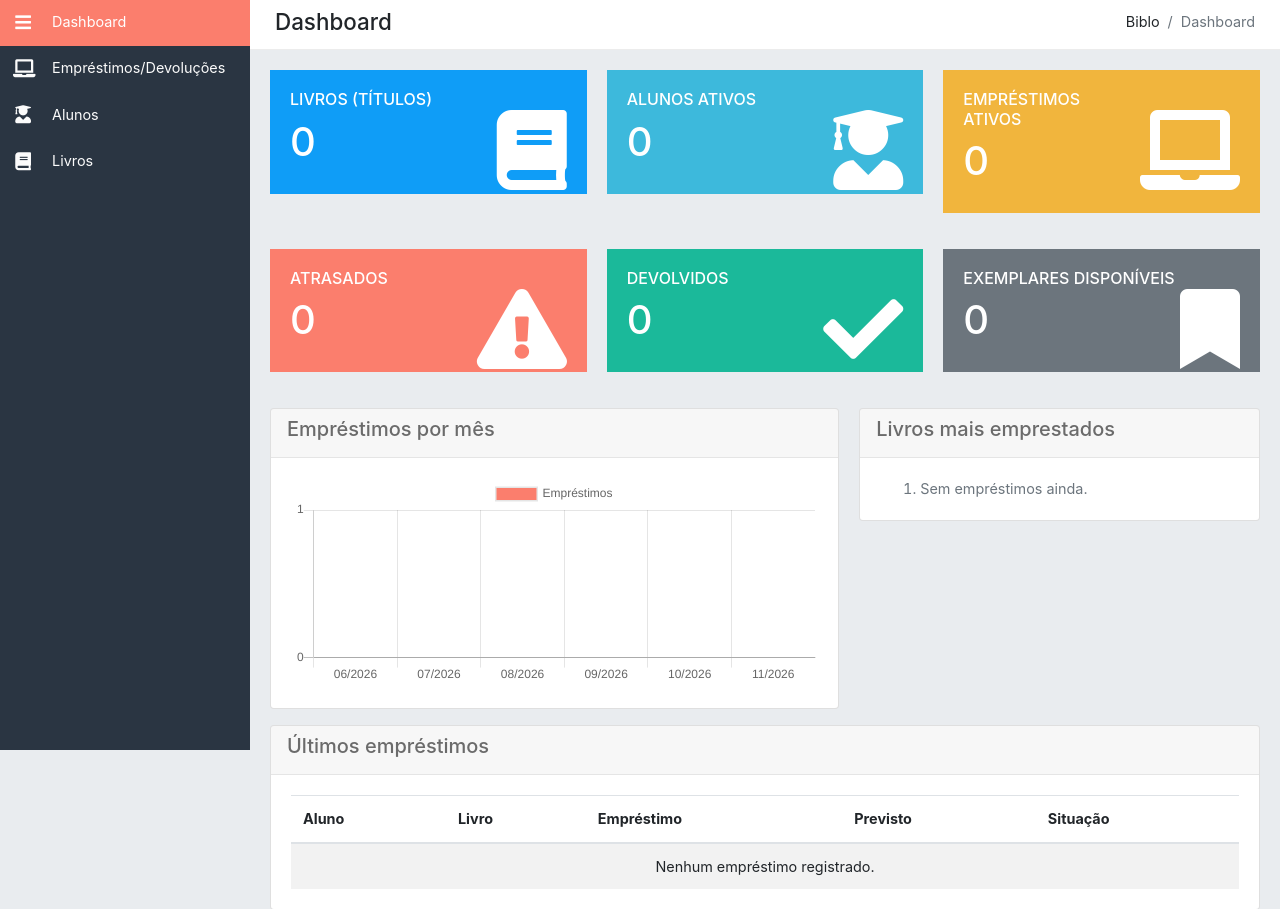
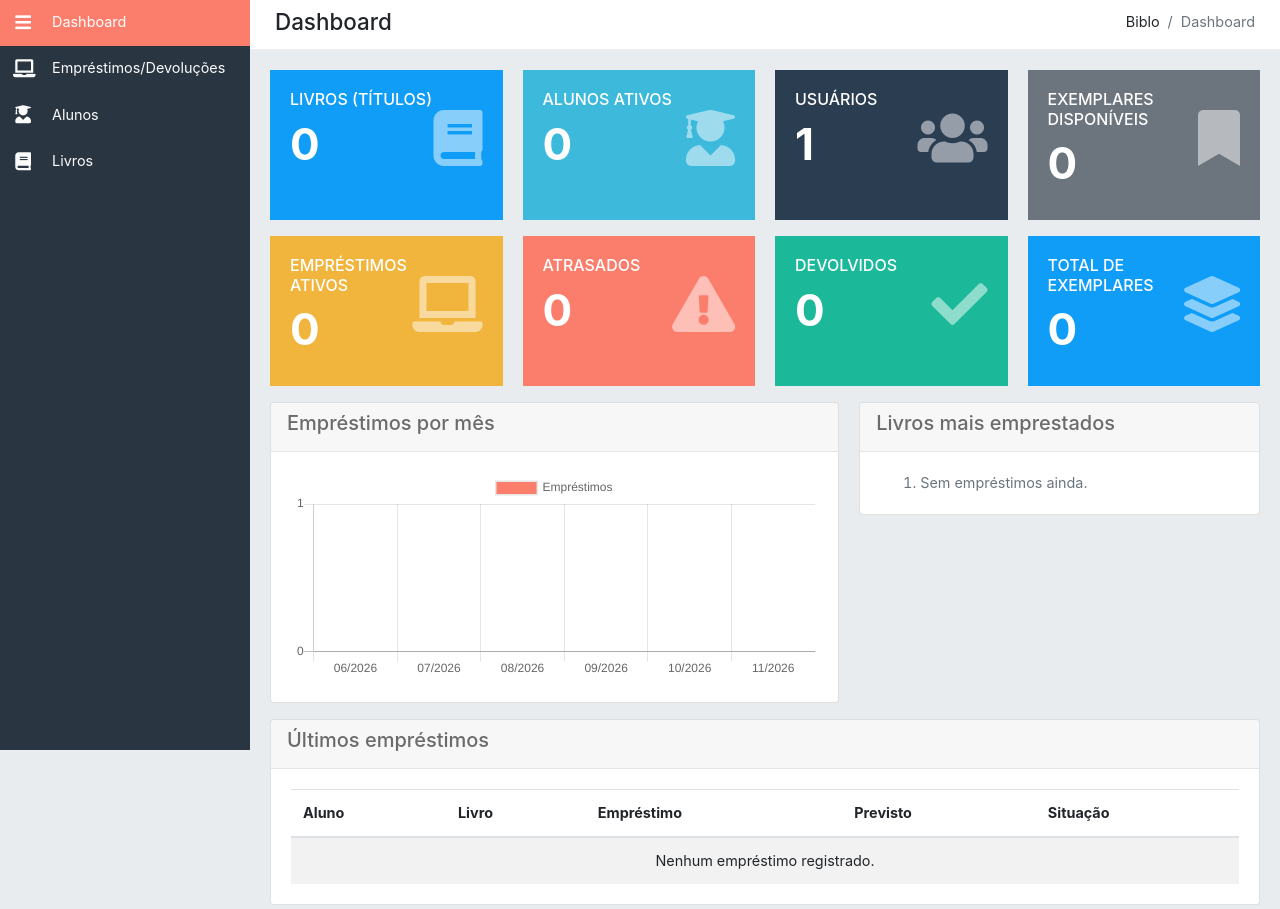
Before and after one commit to rogeriogeu/biblo, a PHP site: page /painel/index.php in a window 1280 px wide. Shown: the part 50-959 px from the top of the page. Run offline with PHP 8.4, Linux system fonts and the light colour scheme; the visitor is signed in with stand-in values (Sample User, id 1); data that the repository does not hold is empty; some libraries are stand-ins or nearby versions.

Commit message:
Dashboard: 8 cards em destaque (inclui usuarios e total de exemplares)
Co-authored-by: Copilot App <223556219+Copilot@users.noreply.github.com>

```diff
--- a/painel/index.php
+++ b/painel/index.php
@@ -34,23 +34,26 @@ foreach (consultar(
 
 page_start('Dashboard');
 
+$totUsuarios = (int) valor('SELECT COUNT(*) FROM usuario');
 $cards = [
     ['Livros (títulos)', $totLivros, 'fa-book', 'primary', 'livros.php'],
     ['Alunos ativos', $totAlunos, 'fa-user-graduate', 'info', 'alunos.php'],
+    ['Usuários', $totUsuarios, 'fa-users', 'dark', is_admin() ? 'usuarios.php' : 'index.php'],
+    ['Exemplares disponíveis', $disponiveis, 'fa-bookmark', 'secondary', 'livros.php'],
     ['Empréstimos ativos', $ativos, 'fa-laptop', 'warning', 'emprestimos.php?status=ativos'],
     ['Atrasados', $atrasados, 'fa-exclamation-triangle', 'danger', 'emprestimos.php?status=atrasados'],
     ['Devolvidos', $devolvidos, 'fa-check', 'success', 'emprestimos.php?status=devolvidos'],
-    ['Exemplares disponíveis', $disponiveis, 'fa-bookmark', 'secondary', 'livros.php'],
+    ['Total de exemplares', $totExemplares, 'fa-layer-group', 'primary', 'livros.php'],
 ];
 ?>
 <div class="row">
     <?php foreach ($cards as [$rot, $val, $ico, $cor, $link]) { ?>
-        <div class="col-md-6 col-xl-4 mb-3">
-            <a href="<?php echo e($link); ?>" class="text-white">
-                <div class="card-box noradius noborder bg-<?php echo $cor; ?>">
-                    <i class="fa <?php echo $ico; ?> float-right text-white"></i>
+        <div class="col-sm-6 col-xl-3 mb-3">
+            <a href="<?php echo e($link); ?>" class="text-white" style="text-decoration:none">
+                <div class="card-box noradius noborder bg-<?php echo $cor; ?>" style="margin-bottom:0;min-height:150px">
+                    <i class="fa <?php echo $ico; ?> float-right text-white" style="font-size:56px;opacity:.5"></i>
                     <h6 class="text-white text-uppercase m-b-20"><?php echo e($rot); ?></h6>
-                    <h1 class="m-b-20 text-white"><?php echo (int) $val; ?></h1>
+                    <h1 class="m-b-20 text-white" style="font-size:44px;font-weight:700"><?php echo (int) $val; ?></h1>
                 </div>
             </a>
         </div>
```
